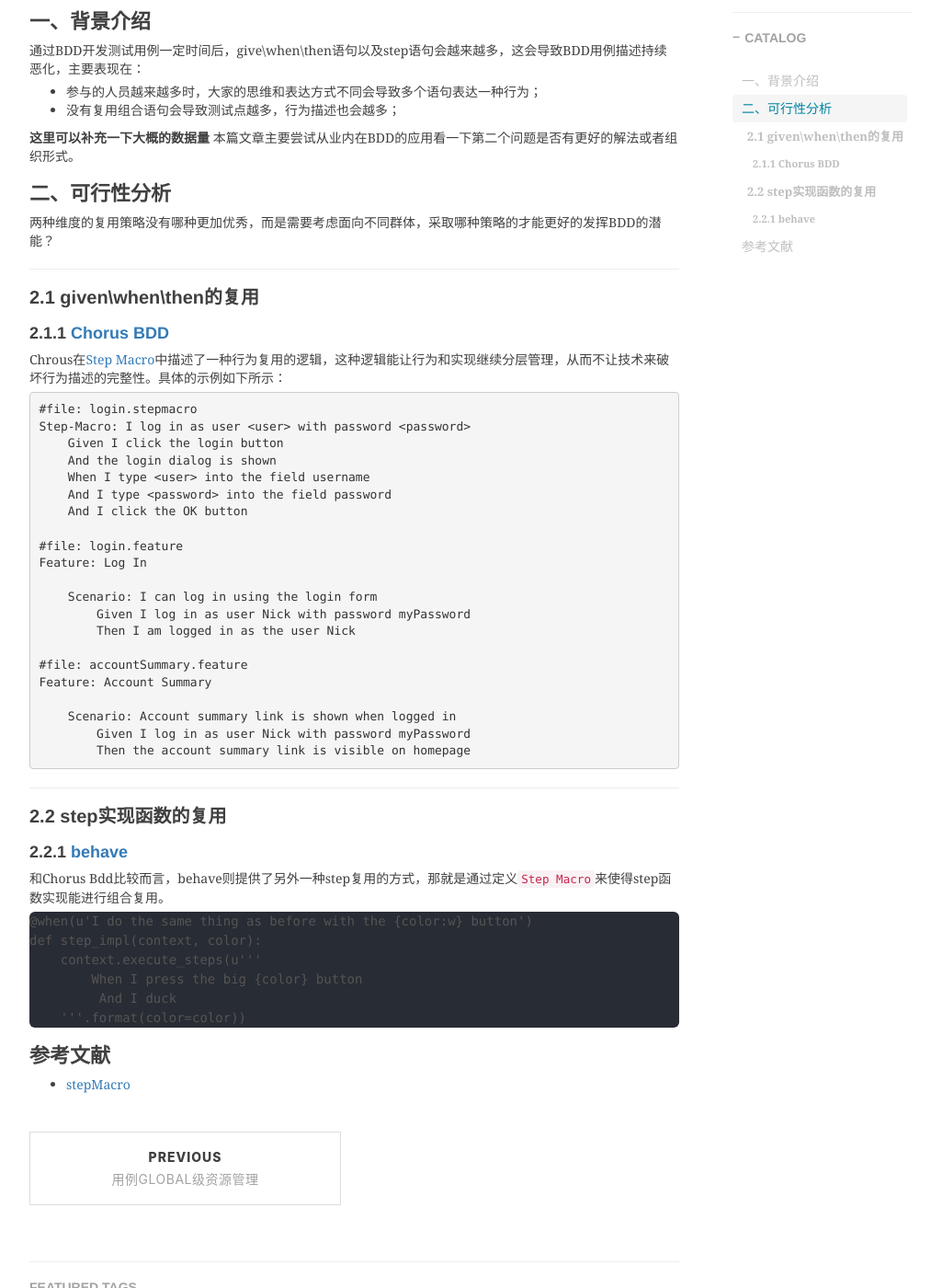
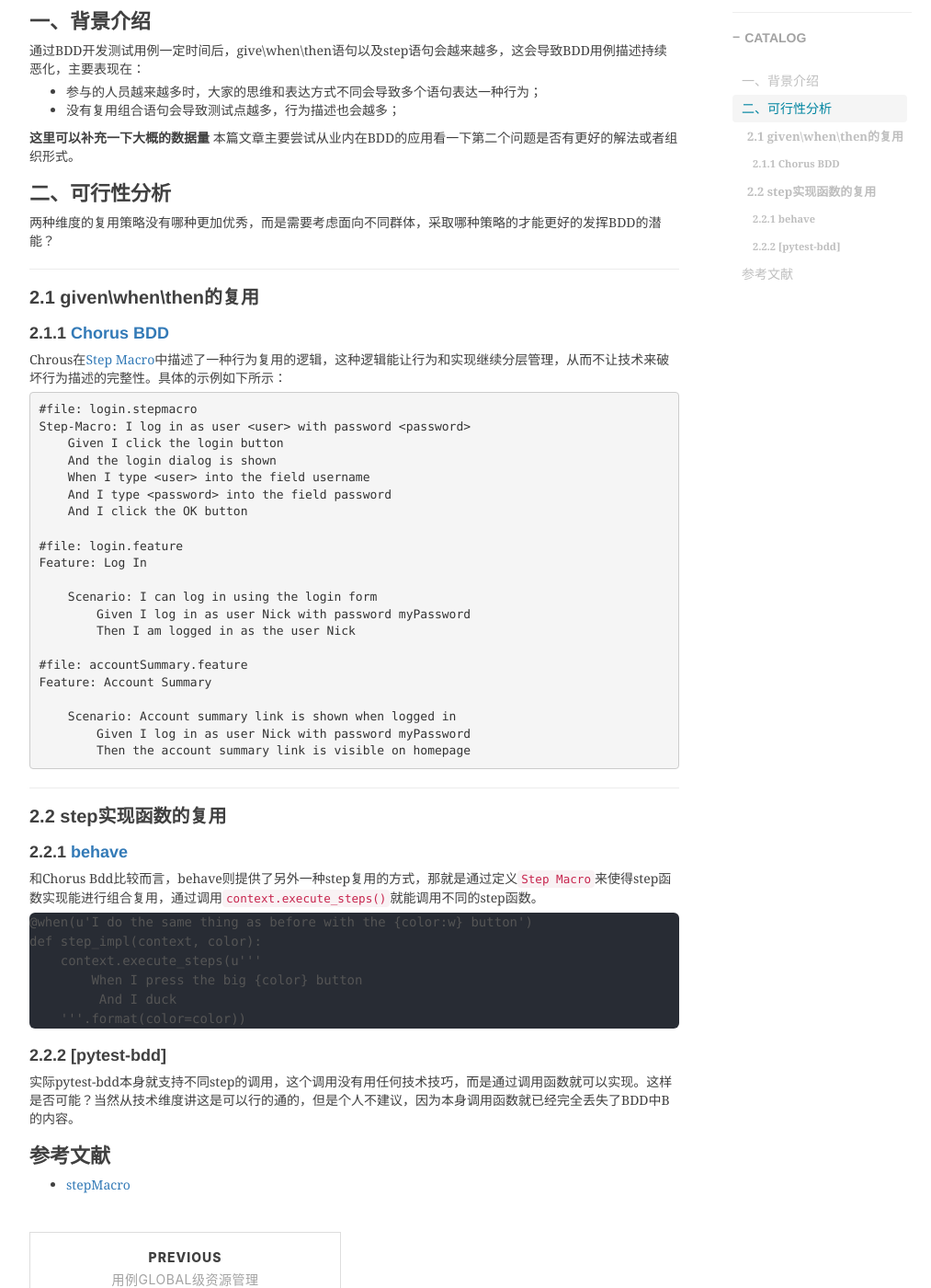
Before and after one commit to shihai1991/shihai1991.github.io, a Jekyll site: the page built from _posts/2023-08-22-BDD中的step可复用性调研.md, in a window 1280 px wide and 1400 px high, scrolled down 482 px. Shown: the whole window at 92% size, without its empty margins (233-1246 px from the left). Built offline with Jekyll 4.4.1, drawn with Linux system fonts in a browser that asks for light colours; nearby versions of some CDN libraries; comment, search, counter and statistics services are not loaded.

Commit message:
Update 2023-08-22-BDD中的step可复用性调研.md

````diff
--- a/_posts/2023-08-22-BDD中的step可复用性调研.md
+++ b/_posts/2023-08-22-BDD中的step可复用性调研.md
@@ -48,7 +48,7 @@ Feature: Account Summary
 
 ## 2.2 step实现函数的复用
 ### 2.2.1 [behave](https://behave.readthedocs.io/)
-和Chorus Bdd比较而言，behave则提供了另外一种step复用的方式，那就是通过定义[`Step Macro`](https://behave.readthedocs.io/en/latest/api/?highlight=macro#step-macro-calling-steps-from-other-steps)来使得step函数实现能进行组合复用。
+和Chorus Bdd比较而言，behave则提供了另外一种step复用的方式，那就是通过定义[`Step Macro`](https://behave.readthedocs.io/en/latest/api/?highlight=macro#step-macro-calling-steps-from-other-steps)来使得step函数实现能进行组合复用，通过调用`context.execute_steps()`就能调用不同的step函数。
 ```
 @when(u'I do the same thing as before with the {color:w} button')
 def step_impl(context, color):
@@ -58,5 +58,8 @@ def step_impl(context, color):
     '''.format(color=color))
 ```
 
+### 2.2.2 [pytest-bdd]
+实际pytest-bdd本身就支持不同step的调用，这个调用没有用任何技术技巧，而是通过调用函数就可以实现。这样是否可能？当然从技术维度讲这是可以行的通的，但是个人不建议，因为本身调用函数就已经完全丢失了BDD中B的内容。
+
 # 参考文献
 - [stepMacro](https://www.chorus-bdd.org/pages/GherkinExtensions/StepMacro/)
````
